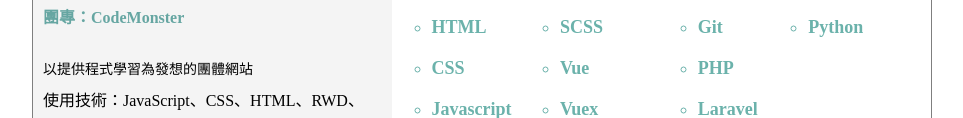
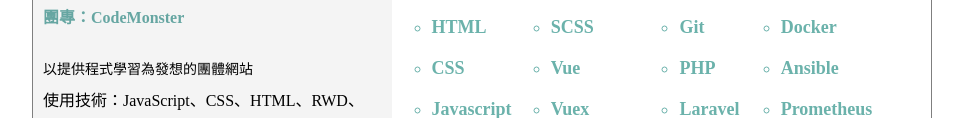
Before and after one commit to laalaa35055/autobiography, a plain HTML site: page index.html in a window 1280 px wide. Shown: the part 834-952 px from the top of the page, without its empty margins (158-1121 px from the left). Drawn offline with nearby package versions, Linux system fonts and the light colour scheme.

Commit message:
Update index.html

```diff
--- a/index.html
+++ b/index.html
@@ -103,7 +103,9 @@
                             <li>PHP</li>
                             <li>Laravel</li>
                             <li>MySQL</li>
-                            <li>Python</li>
+                            <li>Docker</li>
+                            <li>Ansible</li>
+                            <li>Prometheus</li>
                         </ol>
                     </ol>
                 </div>
```
